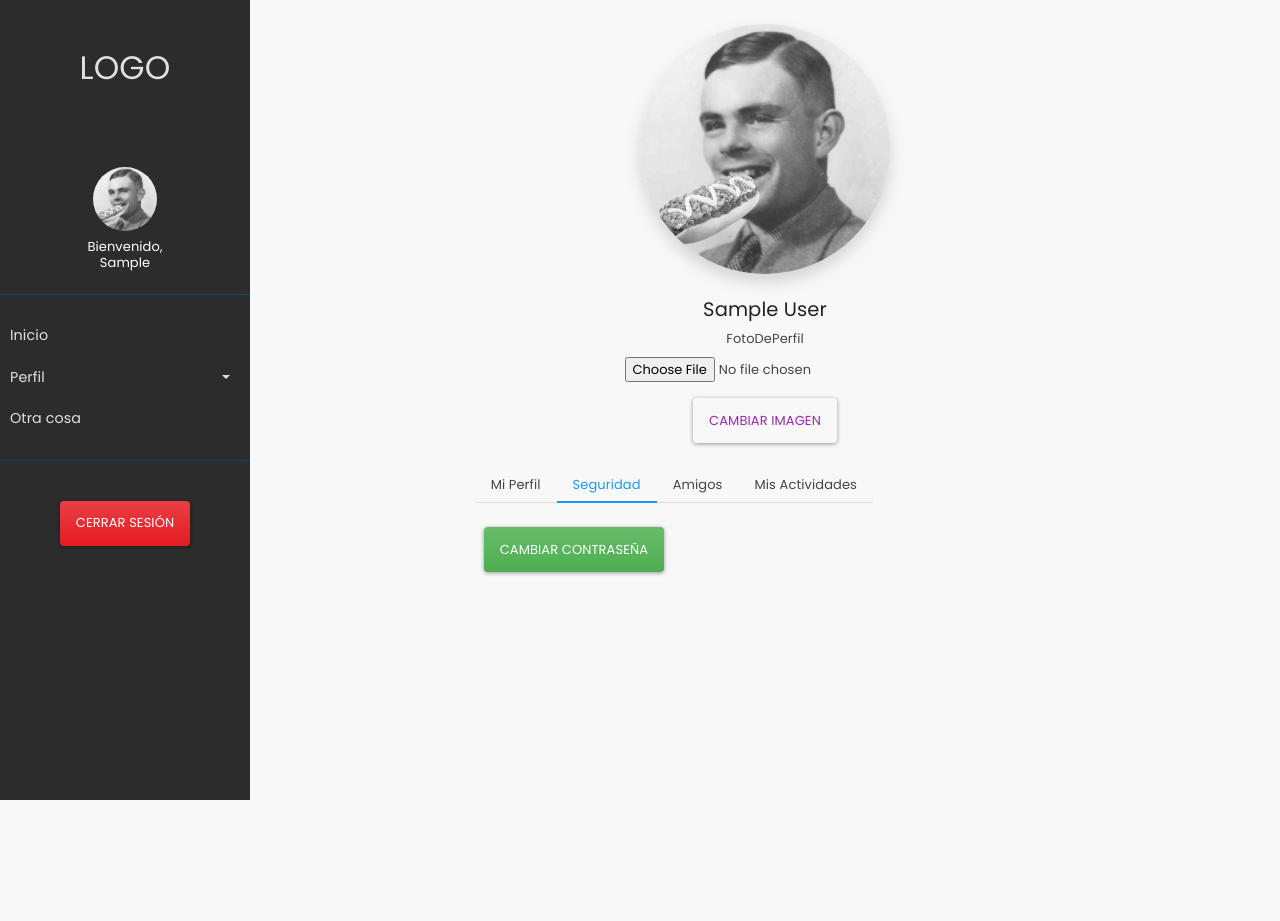
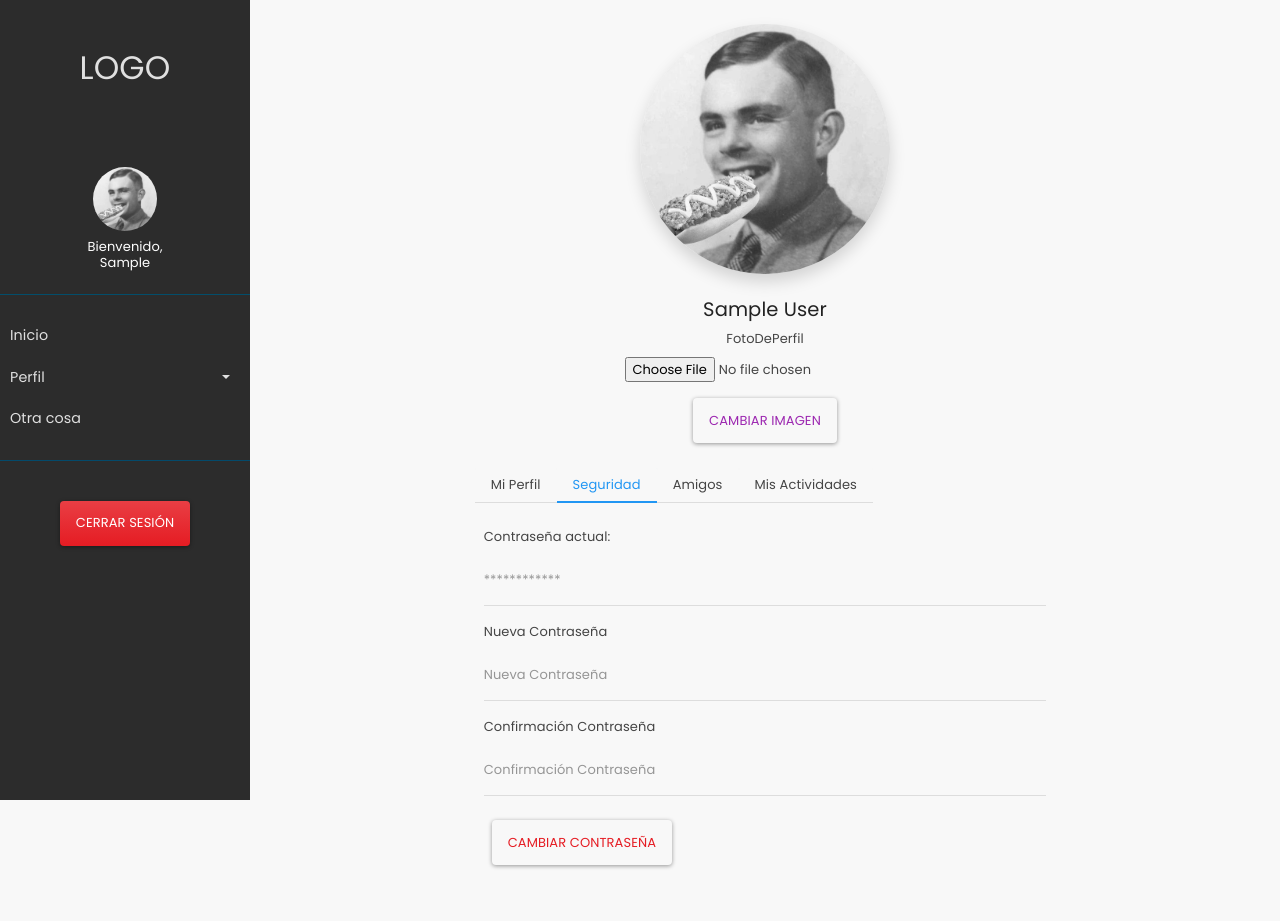
Before and after one commit to DCC-CC4401/2019-2-BobbyTables-T4, a Django app: template BTT4App/templates/userProfile.html in a window 1280 px wide, after a click on "Seguridad". Before the commit the page ends 800 px from the top, so only its background shows below. Run offline with Django 3.2, Linux system fonts and the light colour scheme; the template is opened without the code that fills it: values that come from a table or form of the project are taken from there, others are empty; the visitor is signed in with stand-in values (Sample User, id 1); some libraries are stand-ins or nearby versions.

Commit message:
Add Change Password from user profile

```diff
--- a/BTT4App/forms.py
+++ b/BTT4App/forms.py
@@ -20,3 +20,9 @@ class ProfilePictureForm(forms.ModelForm):
     class Meta:
         model = PersonaNatural
         fields = ['fotoDePerfil']
+
+
+class ChangePassForm(forms.Form):
+    oldpassword = forms.CharField(widget=forms.PasswordInput())
+    newpassword = forms.CharField(widget=forms.PasswordInput())
+    newpassword2 = forms.CharField(widget=forms.PasswordInput())
--- a/BTT4App/templates/userProfile.html
+++ b/BTT4App/templates/userProfile.html
@@ -100,31 +100,28 @@
                     <!--PESTAÑA SEGURIDAD-->
                     <div class="tab-pane fade show disabled" id="Seguridad" role="tabpanel"
                          aria-labelledby="Seguridad-tab">
-                        <!--   <form>
-                               < !--Contraseña actual-- >
-                               <fieldset disabled>
-                                   <div class="form-group">
-                                       <label for="disabledTextInput">Contraseña actual:</label>
-                                       <input type="text" id="disabledTextInputContraseñaActual" class="form-control"
-                                              placeholder="************">
+                        <form method="post">
+                               <!--Contraseña actual -->
+                            {% csrf_token %}
+                                <div class="form-group">
+                                    <label for="disabledTextInput">Contraseña actual:</label>
+                                    <input type="password" class="form-control" name="oldpassword" placeholder="************">
                                    </div>
-                               </fieldset>
-                               <! --Contraseña nueva-- >
-                               <div class="form-group">
-                                   <label for="exampleInputEmail1">Nueva Contraseña</label>
-                                   <input type="email" class="form-control" id="exampleInputEmail1"
-                                          aria-describedby="emailHelp" placeholder="Nueva Contraseña">
+                                <!--Contraseña nueva-->
+                                <div class="form-group">
+                                    <label for="exampleInputEmail1">Nueva Contraseña</label>
+                                    <input type="password" class="form-control" name="newpassword" placeholder="Nueva Contraseña">
                                </div>
-                               < !--Contraseña confirmacion-- >
+                               <!--Contraseña confirmacion-->
                                <div class="form-group">
                                    <label for="exampleInputEmail1">Confirmación Contraseña</label>
-                                   <input type="email" class="form-control" id="Pass-conf" aria-describedby="emailHelp"
-                                          placeholder="Confirmación Contraseña">
+                                   <input type="password" class="form-control" name="newpassword2" placeholder="Confirmación Contraseña">
                                </div>
-                           </form> -->
-                        <form action="/accounts/password_change">
+                                <button type="submit" class="btn btn-outline-danger m-2 flex-row">Cambiar contraseña</button>
+                           </form>
+                        <!-- <form action="/accounts/password_change">
                             <input type="submit" class="btn btn-success" value="Cambiar Contraseña">
-                        </form>
+                        </form> -->
                     </div>
                     <!--PESTAÑA AMIGOS-->
                     <div class="tab-pane fade" id="Amigos" role="tabpanel" aria-labelledby="Amigos-tab">
--- a/BTT4App/urls.py
+++ b/BTT4App/urls.py
@@ -9,5 +9,5 @@ urlpatterns = [
                   path('profile/', profile, name='profile'),
                   path('login/', login, name='login'),
                   path('logout/', logout, name='logout'),
-                  path('accounts/', include('django.contrib.auth.urls')),
+                  #path('accounts/', include('django.contrib.auth.urls')),
               ] + static(settings.MEDIA_URL, document_root=settings.MEDIA_ROOT)
--- a/templates/login.html
+++ b/templates/login.html
@@ -66,7 +66,7 @@
         <h5 class="text-black-50">En pocos pasos podras medir tu tiempo!</h5>
     </div>
     <div class="row">
-        <div class="col-8">
+        <div class="col-8 bg-dark">
             <div class="card">
                 <img src="{% static 'img/turing.png' %}" class="card-img-top" alt="...">
             </div>
```
Also changed, not shown: BTT4App/views.py (+17 -2 lines).
